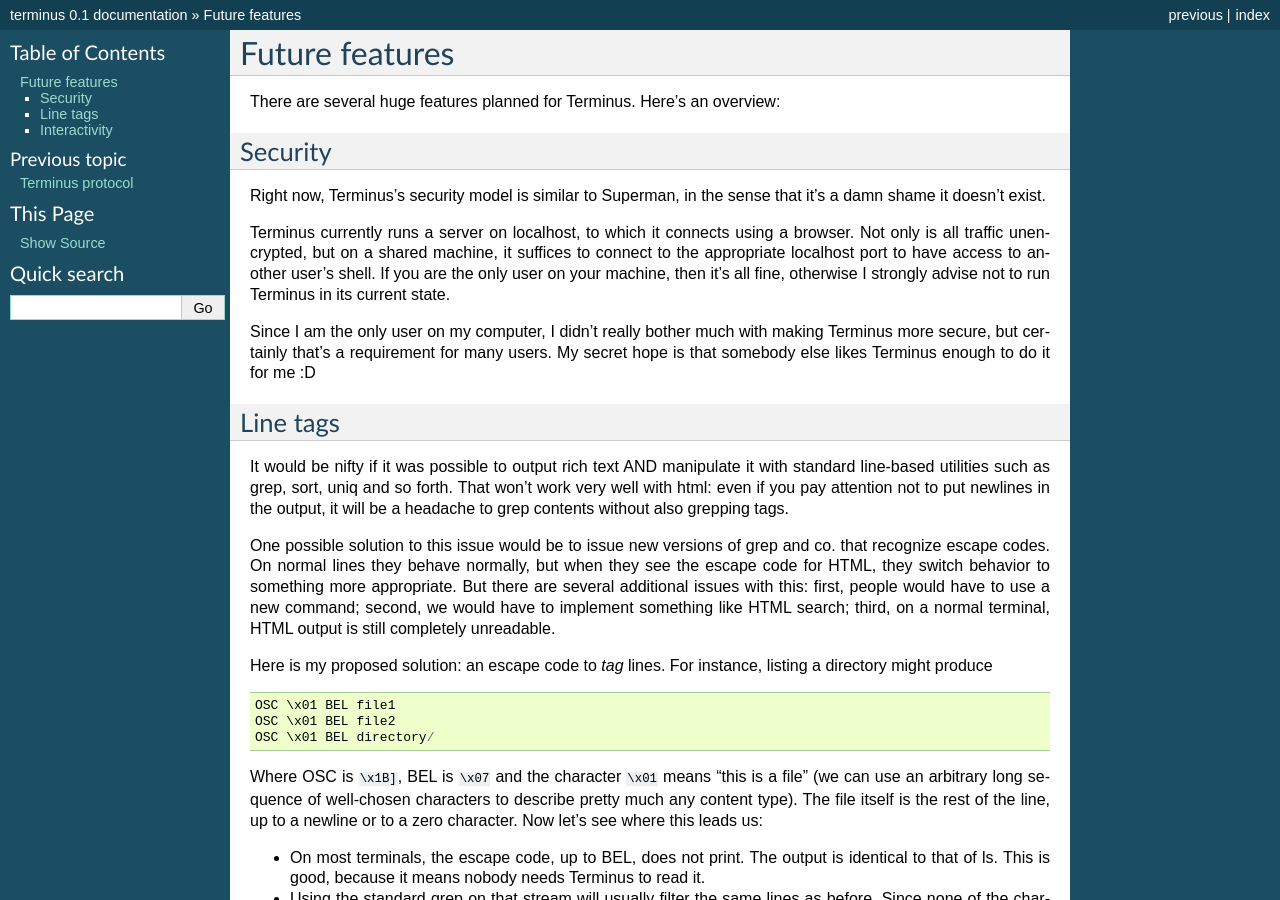
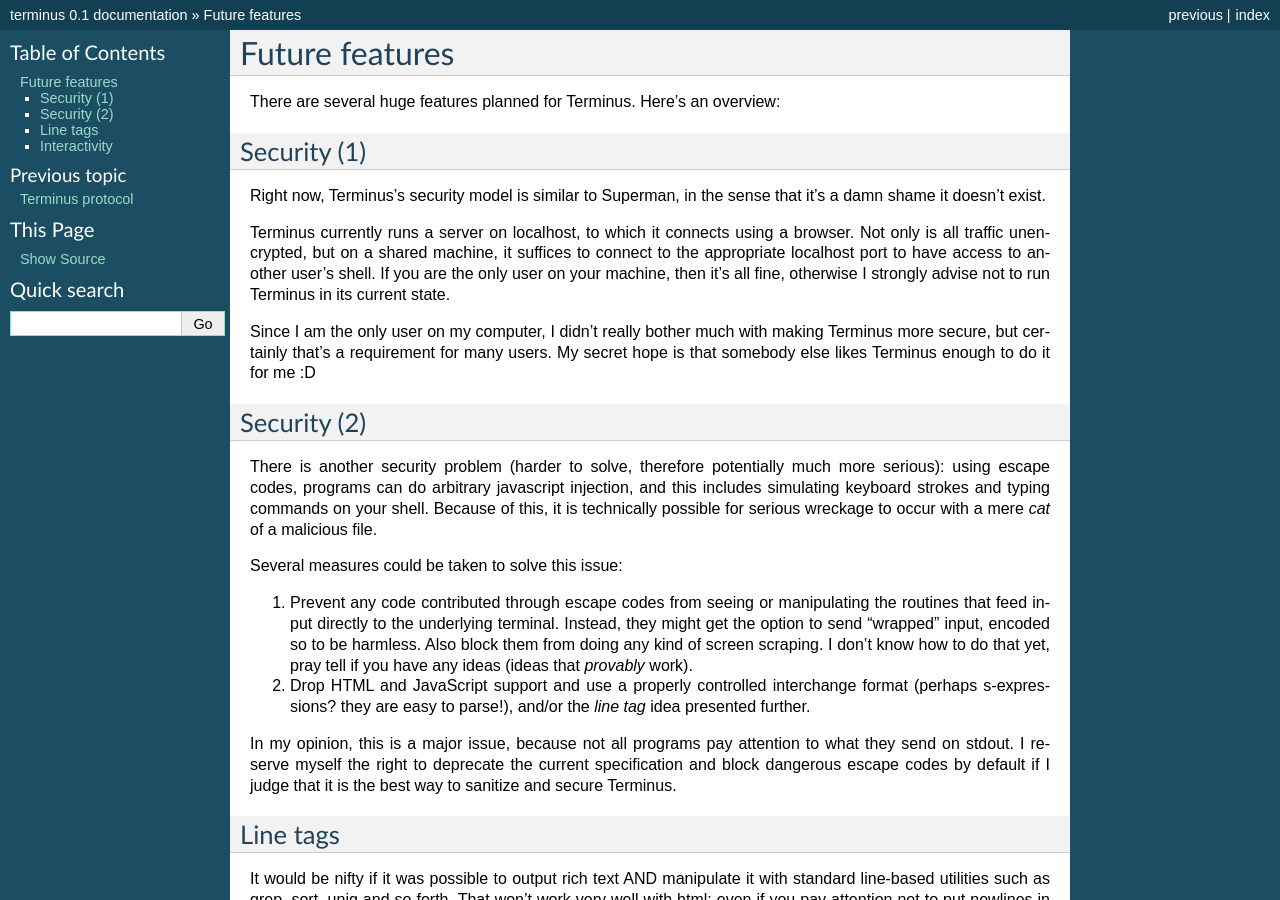
Before and after one commit to breuleux/terminus, a Sphinx documentation site: the page built from doc/future.rst, in a window 1280 px wide and 900 px high. Built offline with Sphinx 7.4.7, drawn with Linux system fonts in a browser that asks for light colours; formulas are drawn with MathJax 3.

Commit message:
god damnit I just figured a gaping security hole

```diff
--- a/doc/future.rst
+++ b/doc/future.rst
@@ -9,8 +9,8 @@
 overview:
 
 
-Security
-========
+Security (1)
+============
 
 Right now, Terminus's security model is similar to Superman, in the
 sense that it's a damn shame it doesn't exist.
@@ -26,6 +26,36 @@
 with making Terminus more secure, but certainly that's a requirement
 for many users. My secret hope is that somebody else likes Terminus
 enough to do it for me :D
+
+
+Security (2)
+============
+
+There is another security problem (harder to solve, therefore
+potentially much more serious): using escape codes, programs can do
+arbitrary javascript injection, and this includes simulating keyboard
+strokes and typing commands on your shell. Because of this, it is
+technically possible for serious wreckage to occur with a mere *cat*
+of a malicious file.
+
+Several measures could be taken to solve this issue:
+
+1. Prevent any code contributed through escape codes from seeing or
+   manipulating the routines that feed input directly to the
+   underlying terminal. Instead, they might get the option to send
+   "wrapped" input, encoded so to be harmless. Also block them from
+   doing any kind of screen scraping. I don't know how to do that yet,
+   pray tell if you have any ideas (ideas that *provably* work).
+
+2. Drop HTML and JavaScript support and use a properly controlled
+   interchange format (perhaps s-expressions? they are easy to
+   parse!), and/or the *line tag* idea presented further.
+
+In my opinion, this is a major issue, because not all programs pay
+attention to what they send on stdout. I reserve myself the right to
+deprecate the current specification and block dangerous escape codes
+by default if I judge that it is the best way to sanitize and secure
+Terminus.
 
 
 Line tags
```
Also changed, not shown: README.rst (+7 -0 lines).
